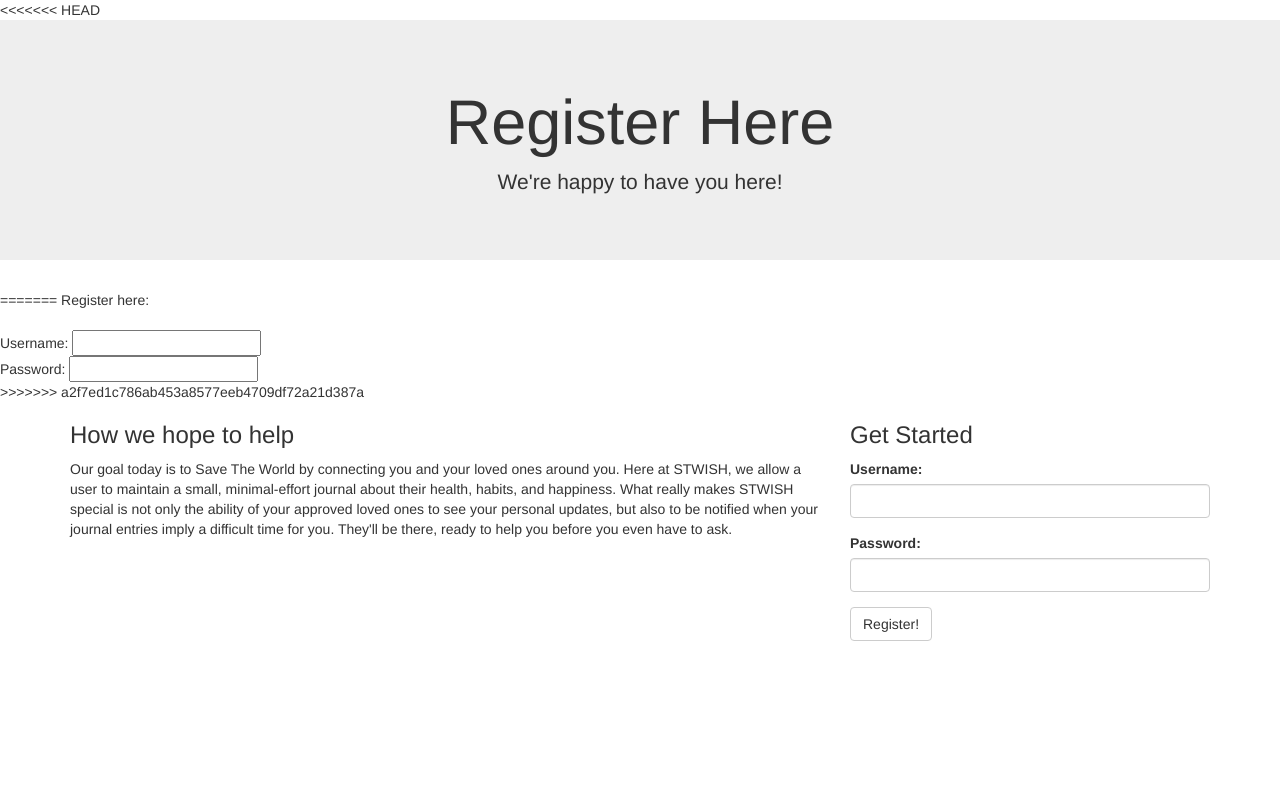
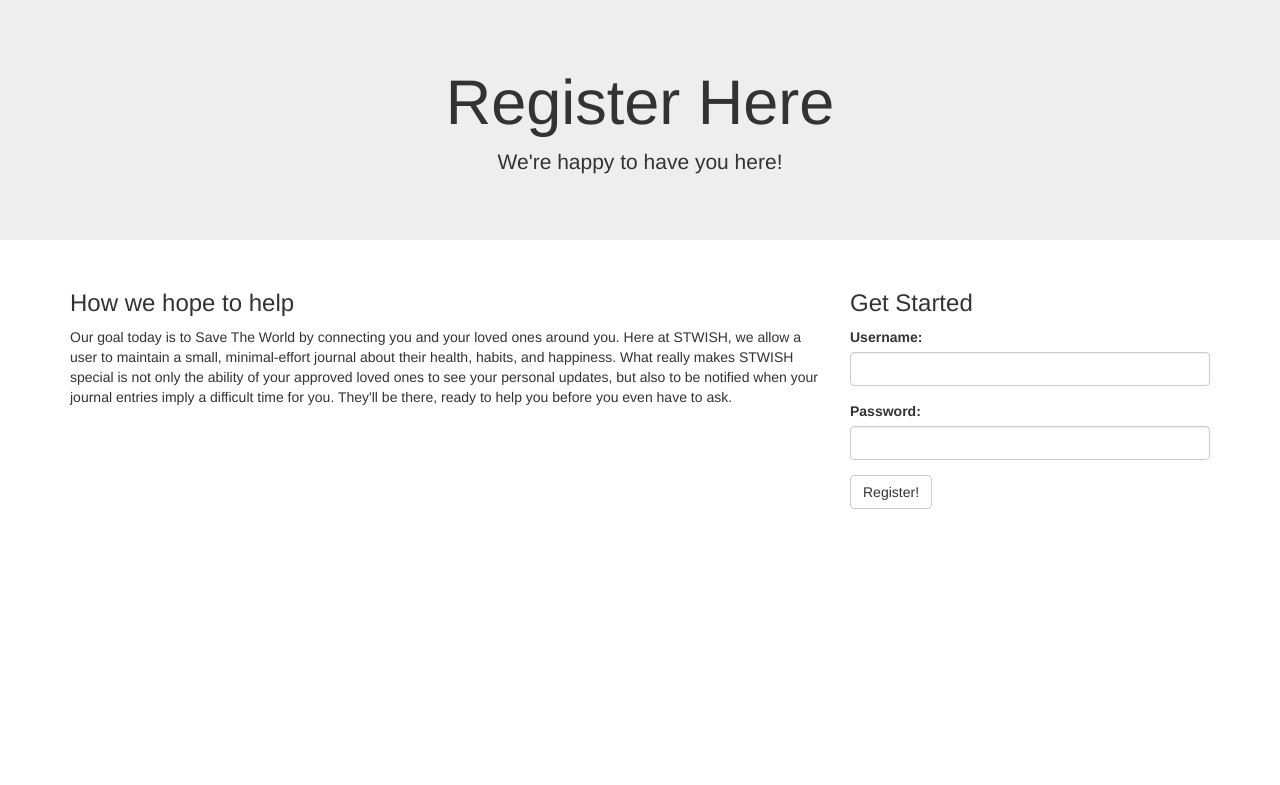
Before and after one commit to velvetbleurose/Save-the-World-in-Six-hours, a Flask app: page /register in a window 1280 px wide. Shown: the top 785 px of the page. Run offline with Flask 2, Linux system fonts and the light colour scheme; data that the repository does not hold is empty; some libraries are stand-ins or nearby versions.

Commit message:
fix register conflicts

```diff
--- a/flaskr/templates/register.html
+++ b/flaskr/templates/register.html
@@ -8,24 +8,10 @@
 </head>
 <body>
 
-<<<<<<< HEAD
 <div class="jumbotron text-center">
   <h1>Register Here</h1>
   <p>We're happy to have you here!</p>
 </div>
-=======
-Register here:
-<form method="post">
-	<!--
-	First Name: <input type="text" name="firstname" id=""></br>
-	Last Name: <input type="text"></br>
-	Phone number: <input type="text"></br>
-	Email: <input type="text"></br>
-	-->
-	<h3>{{message}}</h3>
-	Username: <input type="text" name="username" id="username"></br>
-	Password: <input type="text" name="password" id="password"></br>
->>>>>>> a2f7ed1c786ab453a8577eeb4709df72a21d387a
 
 <div class="container">
   <div class="row">
```
